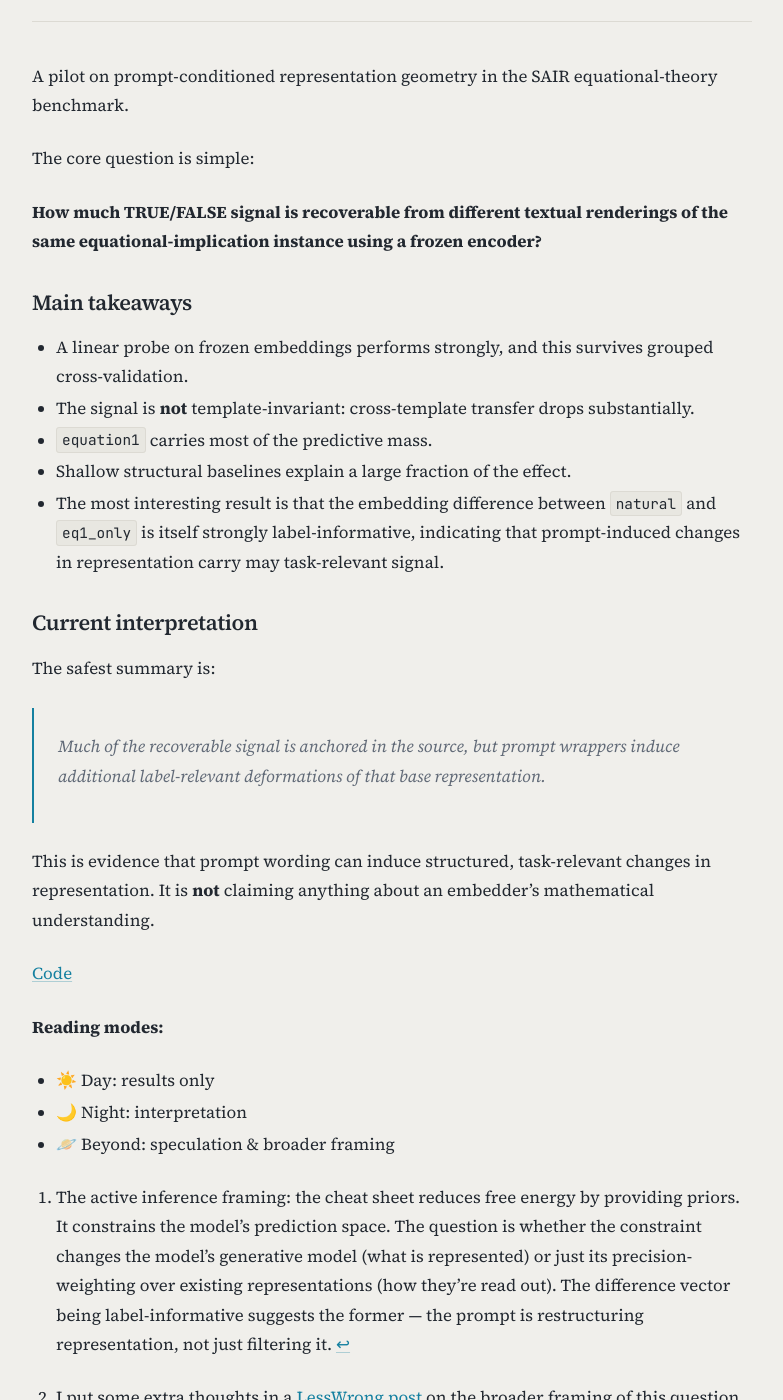
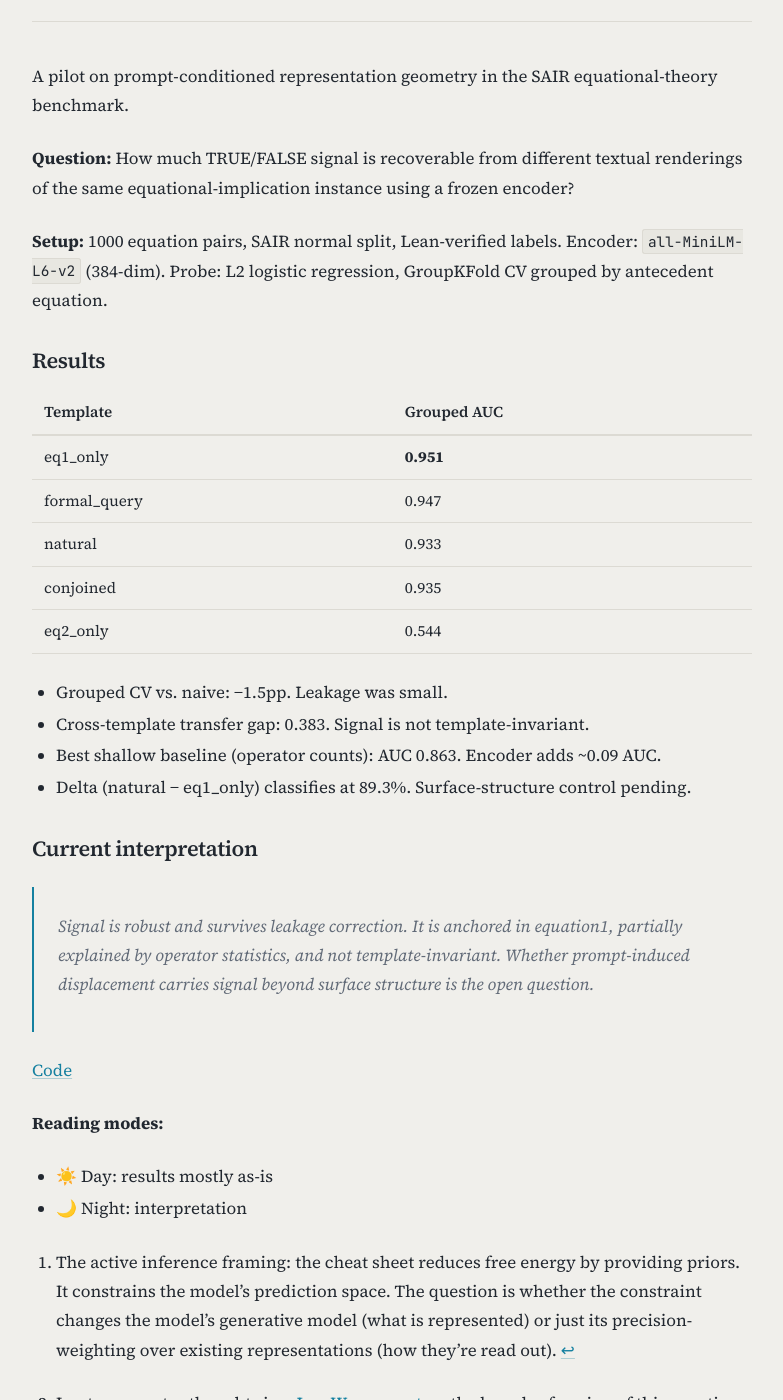
Before and after one commit to corpaci/corpaci.github.io, a Jekyll site: the page built from projects/sair-embedding-geometry.md, in a window 1280 px wide and 1400 px high, scrolled down 196 px. Shown: the whole window, without its empty margins (248-1031 px from the left). Built offline with Jekyll 4.4.1, drawn with Linux system fonts in a browser that asks for light colours; some of the changed text lies outside the part shown.

Commit message:
update typos

```diff
--- a/projects/sair-embedding-geometry.md
+++ b/projects/sair-embedding-geometry.md
@@ -36,34 +36,81 @@
 
 And once stronger controls are added:
 
-- does the signal survive grouped evaluation?
+- does the signal survive grouped evaluation (holding out all rows sharing the same antecedent)?
 - is it invariant across templates?
 - how much is explained by shallow structure alone?
 - what changes when a prompt wrapper is added to a bare equation?
 
+## Setup
+
+**Dataset:** 1000 equation pairs from the SAIR normal split (500 TRUE, 500 FALSE), Lean-verified labels.
+
+**Encoder:** `all-MiniLM-L6-v2` (384-dim) from `sentence-transformers`. Results below use MiniLM; `all-mpnet-base-v2` (768-dim) is consistent throughout.
+
+**Probe:** L2-regularized logistic regression on the raw embedding, with `StandardScaler` preprocessing.
+
+**Evaluation:** 5-fold stratified CV for naive estimates; GroupKFold grouped by `equation1` for leakage-corrected estimates. 906 unique antecedents across 1000 rows; ~9% of test examples have an exact `equation1` match in training. Grouped CV removes this entirely; the drop is ~1.5pp.
+
 ## Results
 
-The strongest claims are these:
+### Linear probe accuracy
 
-- A linear probe on frozen embeddings performs well, and this effect survives grouped cross-validation with only a small drop relative to naive CV. That means the main effect is not explained away by the train/test leakage story.
-- Cross-template transfer drops substantially. So this is **not** a single template-invariant geometry that all phrasings reveal equally. Different textual templates induce different usable geometries.
-- `eq1_only` remains very strong, and under grouped evaluation it can outperform the more natural implication phrasing. This suggests that much of the recoverable label signal is already present in the source law alone.
-- A shallow baseline based on operator counts already performs strongly. So a substantial portion of the effect is tied to structural regularities in the equations themselves, not just high-level linguistic framing.
-- The most interesting result is that the **difference vector** between `natural` and `eq1_only` embeddings is highly label-informative. This suggests that the prompt wrapper is not behaving like a constant additive offset. It changes the representation in an instance-dependent way that correlates with the label.
+| Template | Grouped acc | Grouped AUC |
+|---|---|---|
+| eq1_only | **0.878** | **0.951** |
+| formal_query | 0.871 | 0.947 |
+| countermodel | 0.861 | 0.941 |
+| conjoined | 0.860 | 0.935 |
+| natural | 0.855 | 0.933 |
+| raw | 0.852 | 0.934 |
+| eq2_only | 0.535 | 0.544 |
 
-### Open question: what survives after controlling for surface structure?
+Naive CV on `natural`: 0.870. Grouped: 0.855. Leakage was real, effect was small.
 
-The shallow baseline's strength means the difference vector result needs further testing. If the difference vector remains label-informative after regressing out operator counts, equation length, and other surface features, that's the real headline — evidence of prompt-induced geometric structure beyond what syntax explains. If it doesn't survive, the story is simpler: prompts help the encoder pick up on structural regularities it already partially encodes. I haven't run this control yet.
+### Cross-template transfer
+
+Training on one template, testing on another (full matrix in the repo):
+
+- **Within-template accuracy:** 0.915
+- **Cross-template accuracy:** 0.532
+- **Transfer gap:** 0.383
+
+Selected pairs: `raw` → `conjoined` transfers at 0.830 (structurally similar, as both are concatenating). `natural` -> `formal_query` transfers at 0.507 (near chance despite both being implication phrasings). The signal is **not** template-invariant. Different textual templates find different paths to the label.
+
+### Shallow structural baselines
+
+| Baseline | AUC |
+|---|---|
+| operator/symbol counts | **0.863** |
+| shuffled eq2 (broken pairing) | 0.762 |
+| parenthesis profile only | 0.721 |
+| char TF-IDF (2–4 gram) | 0.685 |
+| equation lengths only | 0.662 |
+| random labels | 0.500 |
+
+Best encoder (mpnet, natural): AUC 0.950. Best shallow baseline: AUC 0.863. Gap: 0.087.
+
+Counting `*`, `+`, `(`, `=`, and unique variables explains most of what the encoder explains. The encoder adds real signal, but the margin is smaller than headline accuracy suggests.
+
+### Delta analysis
+
+For each instance, compute Δ = embed(`natural`) − embed(`eq1_only`). This is what the prompt wrapper adds to the bare equation embedding.
+
+| Pair | Var(Δ)/Var(base) | Cohen's d on \|Δ\| | Classify from Δ alone |
+|---|---|---|---|
+| natural − raw | 0.117 | 0.289 | 0.868 |
+| natural − conjoined | 0.124 | −0.032 | 0.854 |
+| natural − eq1_only | **1.092** | 0.158 | **0.893** |
+
+The delta between `natural` and `eq1_only` has variance exceeding the base embedding (ratio 1.09), and classifies at 89.3% on its own. The delta varies across instances in ways that correlate with the label. **Whether this survives after regressing out operator counts and equation length is the remaining open question.** That control hasn't been run, and the strongest version of the prompt-restructuring claim depends on it.
 
 ## Current interpretation
 
-The most cautious interpretation I'm comfortable with is:
-
->> There is robust label signal in frozen embeddings of equational-implication instances, but it is not template-invariant. Much of the signal is anchored in `equation1`, while prompt wrappers induce additional label-relevant deformations of that base representation.
+> There is a label signal in frozen embeddings of equational-implication instances (grouped AUC 0.93–0.95), but it is not template-invariant. Much of the signal is anchored in `equation1` and is partially explainable by shallow operator statistics. Prompt wrappers induce additional label-relevant deformations of the base representation, but whether those deformations carry signal independent of surface structure is unverified.
 
 ## Why I find this interesting
 
-The most useful object here may not be the embedding itself, but the **prompt-induced displacement**.
+The most useful object here may be in the **prompt-induced displacement**.
 
 - `eq1_only` gives a rough base representation of the source-law family.
 - `natural` gives that base plus a prompt-conditioned deformation.
@@ -73,17 +120,17 @@
 
 **When a prompt helps a model, does it help by changing what is represented, or by changing how existing representations are routed and read out?**
 
-This connects to something I keep circling back to.[^active-inference] In the [verification/validation gap](https://en.wikipedia.org/wiki/Verification_and_validation), the hard question is never whether the system meets the spec — it's whether the spec captures what was needed. A cheat sheet is a spec for reasoning. The model either follows it (verification) or it doesn't. But whether the cheat sheet *asks the right thing of the model* — whether it frames the problem in a way the model can use — that's validation. And the difference vector result suggests that framing isn't neutral. The same mathematical content, framed differently, produces geometrically different representations that differ in their usefulness for the task.
+This connects to something I keep circling back to.[^active-inference] In the [verification/validation gap](https://en.wikipedia.org/wiki/Verification_and_validation), the hard question is whether the spec captures what was needed (validation). In the SAIR competition case, a cheat sheet is a spec for reasoning. The model either follows it (verification) or it doesn't. But whether the cheat sheet *guides the right thing in the model* is validation. The delta result suggests that framing isn't neutral. The same mathematical content, framed differently, produces geometrically different representations that differ in their usefulness for a task.
 
-[^active-inference]: The active inference framing: the cheat sheet reduces free energy by providing priors. It constrains the model's prediction space. The question is whether the constraint changes the model's generative model (what is represented) or just its precision-weighting over existing representations (how they're read out). The difference vector being label-informative suggests the former — the prompt is restructuring representation, not just filtering it.
+[^active-inference]: The active inference framing: the cheat sheet reduces free energy by providing priors. It constrains the model's prediction space. The question is whether the constraint changes the model's generative model (what is represented) or just its precision-weighting over existing representations (how they're read out).
 
-If this is right, the optimal cheat sheet isn't a knowledge dump. It's a *lens* — a framing that maximally deforms the model's representations toward the decision boundary. 10KB of the right lens beats 10KB of algebraic facts.
+If this idea is on the right track, the optimal cheat sheet is a *lens*; a framing that deforms the model's representations toward a decision boundary. 10KB of the right lens may beat 10KB of algebraic facts.
 
 And that's a specific instance of a much broader question about AI-human co-production: when AI helps us think, does it change what we think, or how we access what we already know?[^co-production]
 
 [^co-production]: I put some extra thoughts in a [LessWrong post](https://www.lesswrong.com/posts/jqcJeAezRzFwhw3Kz/you-re-absolutely-right-senator-i-was-being-naive-about-the) on the broader framing of this question in the context of AI-assisted reasoning loops.
 
-Onwards, next steps may take me towards an exploration of prompt-induced displacements as measurable objects. Ping if curious.
+Ongoing. Next step is the surface-structure control on the delta: if the delta remains label-informative after regressing out operator counts, equation length, and variable count, the prompt-restructuring story gets much stronger. If it doesn't, the story is simpler but still interesting.
 
 [Code](https://github.com/corpaci/sair-competition-exploration)
 
@@ -95,64 +142,47 @@
 
 **For a fixed learned model, how does the input change its internal representations, and how does that affect the output?**
 
-An immediate trigger was the [SAIR Mathematics Distillation Challenge](https://competition.sair.foundation/competitions/mathematics-distillation-challenge-equational-theories-stage1/overview) on equational theories, where the task is to compress useful reasoning into a small human-readable cheat sheet (smaller than 10KB). The benchmark is built on the [equational_theories project](https://github.com/teorth/equational_theories?tab=readme-ov-file), which has the goal to "explore the space of equational theories of magmas, ordered by implication."
+An immediate trigger was the [SAIR Mathematics Distillation Challenge](https://competition.sair.foundation/competitions/mathematics-distillation-challenge-equational-theories-stage1/overview) on equational theories, where the task is to compress useful reasoning into a small human-readable cheat sheet (smaller than 10KB). Built on the [equational_theories project](https://github.com/teorth/equational_theories).
 
-I am testing whether a frozen sentence encoder contains recoverable TRUE/FALSE signal for **different textual renderings** of equational-implication instances.
-I am **not** testing whether an embedder understands algebra.
+I am testing whether a frozen sentence encoder contains recoverable TRUE/FALSE signal for **different textual renderings** of equational-implication instances. I am **not** testing whether an embedder understands algebra.
 
-
-## The Question
-
-Given an identity of equations `equation1 = equation2` labeled TRUE or FALSE, how much of that label is recoverable from the embedding of a textual rendering such as:
-
-- `equation1 implies equation2`
-- `If equation1, then equation2.`
-- `equation1`
-- `equation2`
-- `Is there an algebra where equation2 holds but equation1 fails?`
-+ additional controlled variants (rewrite, counterexample)
+**Setup:** 1000 equation pairs (500 TRUE / 500 FALSE), SAIR normal split, Lean-verified labels. Encoder: `all-MiniLM-L6-v2` (384-dim). Probe: L2 logistic regression. Evaluation: GroupKFold by `equation1` (906 unique antecedents, ~9% row overlap removed).
 
 ## Results
 
-The strongest claims are these:
+**Grouped CV accuracy across templates:**
 
-- A linear probe on frozen embeddings performs well, and this effect survives grouped cross-validation with only a small drop relative to naive CV. That means the main effect is not explained away by the train/test leakage story.
-- Cross-template transfer drops substantially. So this is **not** one universal templatic implication geometry that every phrasing reveals. Different textual templates induce different usable geometries.
-- `eq1_only` remains very strong, and under grouped evaluation it can outperform the more natural implication phrasing. This suggests that much of the recoverable label signal is already present in the source law alone.
-- A shallow baseline based on operator counts already performs strongly. So a substantial portion of the effect is tied to structural regularities in the equations themselves, not just high-level linguistic framing.
-- The difference vector being label-informative suggests that the prompt may be doing more than simply reweighting or filtering existing representations. A stronger version of that claim would require direct hidden-state analysis[^further].
+| Template | Grouped acc | Grouped AUC |
+|---|---|---|
+| eq1_only | **0.878** | **0.951** |
+| formal_query | 0.871 | 0.947 |
+| natural | 0.855 | 0.933 |
+| conjoined | 0.860 | 0.935 |
+| eq2_only | 0.535 | 0.544 |
 
-[^further]: Waiting out for the SAIR organizers to [open access to the cheatsheets & their scores](https://zulip.sair.foundation/#narrow/channel/13-Math-Distillation-Challenge---equational-theories/topic/prompt.26score.20~.20public.20.2Fmech.20interp.20on.20cheatsheet.20effect/with/1307).
+Naive CV vs. grouped: ~1.5pp drop. Leakage was real, effect was small.
 
-Taken together, these results suggest that prompt effects in this setting are not purely cosmetic: different textual framings change the geometry of representations in ways that affect downstream classification.
+**Cross-template transfer gap: 0.383** (within 0.915, cross 0.532). `natural` → `formal_query`: 0.507 despite semantic similarity. `raw` → `conjoined`: 0.830.
+
+**Best shallow baseline** (operator counts): AUC 0.863. Encoder (mpnet, natural): AUC 0.950. Gap: 0.087.
+
+**Delta (natural − eq1_only):** variance ratio 1.09, classifies at 89.3%.
 
 ## Current interpretation
 
-The most cautious interpretation I'm comfortable with is:
-
-> There is robust label signal in frozen embeddings of equational-implication instances, but it is not template-invariant. Much of the signal is anchored in `equation1`, while prompt wrappers induce additional label-relevant deformations of that base representation.
-
+> The label signal survives grouped CV, but not in a template-invariant form. Much is anchored in `equation1`, partially explained by operator statistics. Prompt wrappers add label-relevant geometric deformation; independence from surface structure is unverified.
 
 ## Why I find this interesting
 
-The most useful object here may not be the embedding itself, but the **prompt-induced displacement**.
-
-- `eq1_only` gives a rough base representation of the source-law family.
-- `natural` gives that base plus a prompt-conditioned deformation.
-- the deformation itself carries label signal.
-
-That makes this a small model organism for a broader question:
+The most useful object here may not be the embedding itself, but the **prompt-induced displacement**. `eq1_only` gives a base representation. `natural` adds a prompt-conditioned deformation. The deformation carries label signal.
 
 **When a prompt helps a model, does it help by changing what is represented, or by changing how existing representations are routed and read out?**
 
-This has a direct implication for the competition itself. If the optimal prompt is not a summary of algebraic facts but a framing that maximally deforms representations toward the decision boundary, then the 10KB cheat sheet should be designed as a *lens*, not an encyclopedia. The question becomes: what framing induces the largest label-relevant displacement across the widest range of equation types?
+If the delta survives surface-structure control, the answer leans toward restructuring. Either way it's informative for what the optimal 10KB cheat sheet looks like: a *lens*, not an encyclopedia.[^further]
 
-Onwards, next steps may take me towards an exploration of prompt-induced displacements as measurable objects. Ping if curious.
-
+[^further]: Waiting for SAIR organizers to [open access to cheatsheets and scores](https://zulip.sair.foundation/#narrow/channel/13-Math-Distillation-Challenge---equational-theories/topic/prompt.26score.20~.20public.20.2Fmech.20interp.20on.20cheatsheet.20effect/with/1307) for the next step.
 
 [Code](https://github.com/corpaci/sair-competition-exploration)
-
-
 
 </div>
 
@@ -160,27 +190,28 @@
 
 A pilot on prompt-conditioned representation geometry in the SAIR equational-theory benchmark.
 
-The core question is simple:
+**Question:** How much TRUE/FALSE signal is recoverable from different textual renderings of the same equational-implication instance using a frozen encoder?
 
-**How much TRUE/FALSE signal is recoverable from different textual renderings of the same equational-implication instance using a frozen encoder?**
+**Setup:** 1000 equation pairs, SAIR normal split, Lean-verified labels. Encoder: `all-MiniLM-L6-v2` (384-dim). Probe: L2 logistic regression, GroupKFold CV grouped by antecedent equation.
 
-## Main takeaways
+## Results
 
-- A linear probe on frozen embeddings performs strongly, and this survives grouped cross-validation.
-- The signal is **not** template-invariant: cross-template transfer drops substantially.
-- `equation1` carries most of the predictive mass.
-- Shallow structural baselines explain a large fraction of the effect.
-- The most interesting result is that the embedding difference between `natural` and `eq1_only` is itself strongly label-informative, indicating that prompt-induced changes in representation carry may task-relevant signal.
+| Template | Grouped AUC |
+|---|---|
+| eq1_only | **0.951** |
+| formal_query | 0.947 |
+| natural | 0.933 |
+| conjoined | 0.935 |
+| eq2_only | 0.544 |
+
+- Grouped CV vs. naive: −1.5pp. Leakage was small.
+- Cross-template transfer gap: 0.383. Signal is not template-invariant.
+- Best shallow baseline (operator counts): AUC 0.863. Encoder adds ~0.09 AUC.
+- Delta (natural − eq1_only) classifies at 89.3%. Surface-structure control pending.
 
 ## Current interpretation
 
-The safest summary is:
-
-> Much of the recoverable signal is anchored in the source, but prompt wrappers induce additional label-relevant deformations of that base representation.
-
-This is evidence that prompt wording can induce structured, task-relevant changes in representation. It is **not** claiming anything about an embedder's mathematical understanding.
-
-
+> Signal is robust and survives leakage correction. It is anchored in equation1, partially explained by operator statistics, and not template-invariant. Whether prompt-induced displacement carries signal beyond surface structure is the open question.
 
 [Code](https://github.com/corpaci/sair-competition-exploration)
 
@@ -190,8 +221,7 @@
 <div class="all-modes" markdown="1">
 
 **Reading modes:**
-- ☀️ Day: results only
+- ☀️ Day: results mostly as-is
 - 🌙 Night: interpretation
-- 🪐 Beyond: speculation & broader framing
 
 </div>
```
Also changed, not shown: other parts of projects/sair-embedding-geometry.md (+1 -1 lines).
